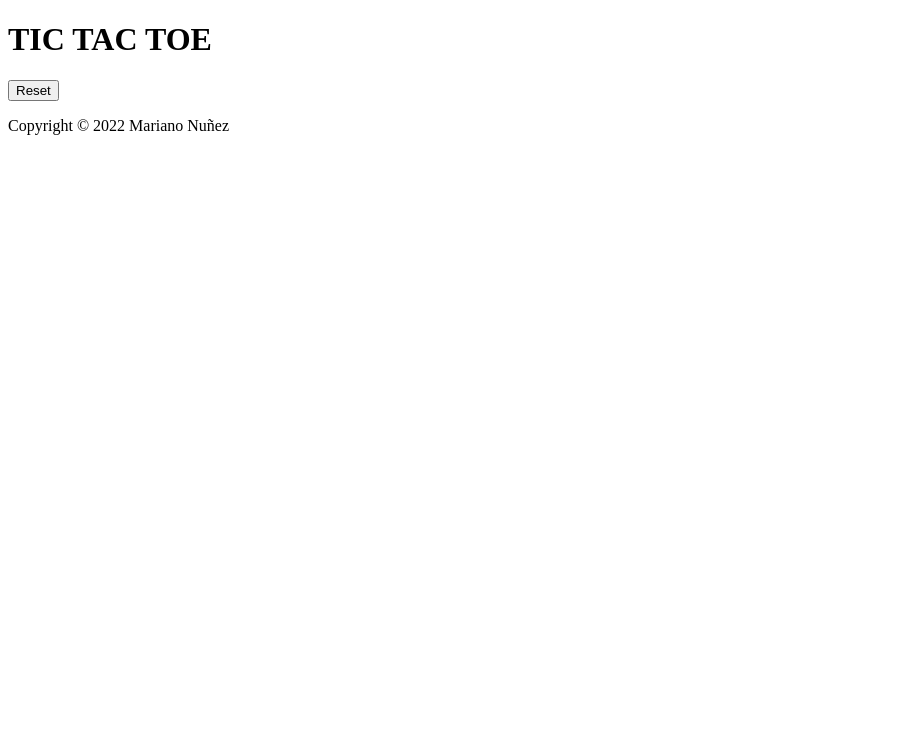
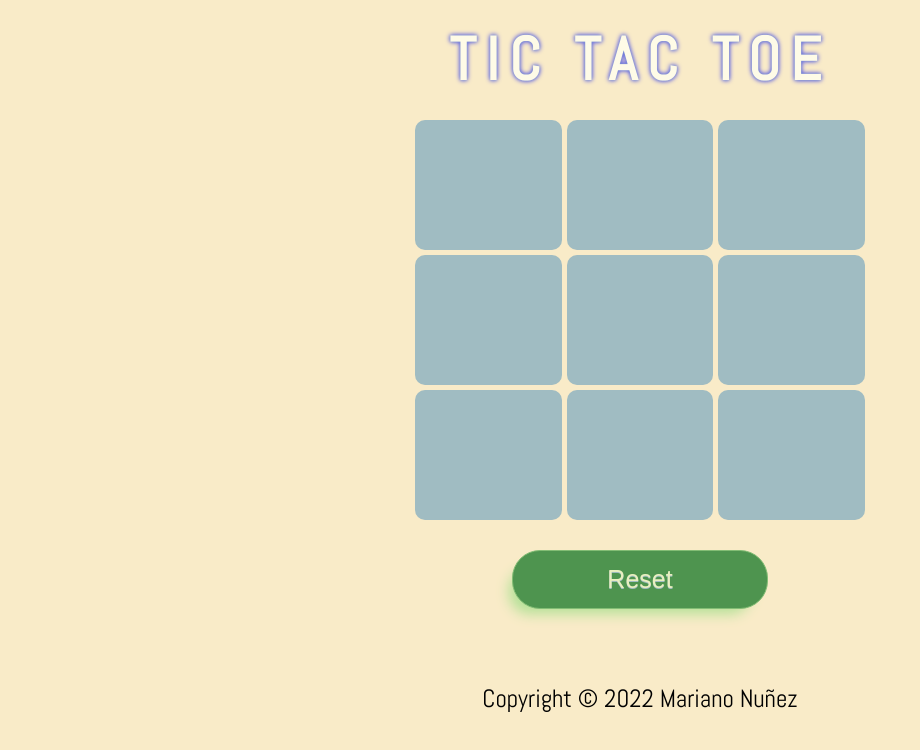
Before and after one commit to marianonu14/TIC-TAC-TOE, a plain HTML site: page index.html in a window 1280 px wide. Shown: the whole page, without its empty margins (0-920 px from the left). Drawn offline with Linux system fonts and the light colour scheme.

Commit message:
HTML and CSS Finished

```diff
--- a/index.html
+++ b/index.html
@@ -5,6 +5,9 @@
     <meta http-equiv="X-UA-Compatible" content="IE=edge">
     <meta name="viewport" content="width=device-width, initial-scale=1.0">
     <link rel="stylesheet" href="style.css">
+    <link rel="preconnect" href="https://fonts.googleapis.com">
+    <link rel="preconnect" href="https://fonts.gstatic.com" crossorigin>
+    <link href="https://fonts.googleapis.com/css2?family=Abel&display=swap" rel="stylesheet">
     <title>TIC-TAC-TOE</title>
 </head>
 <body>
@@ -13,6 +16,9 @@
     </header>
     <main class="main-container">
         <div class="board">
+            <div class="field"></div>
+            <div class="field"></div>
+            <div class="field"></div>
             <div class="field"></div>
             <div class="field"></div>
             <div class="field"></div>
--- a/style.css
+++ b/style.css
@@ -0,0 +1,91 @@
+:root{
+    --fuente-principal: 'Abel', sans-serif;
+    --color-primario: #F9EBC8;
+    --color-secundario: #FEFBE7;
+    --color-terciario: #DAE5D0;
+    --color-cuaternario: #A0BCC2;
+}
+
+html {
+    font-size: 62.5%; /* 1 rem = 10 px */
+    box-sizing: border-box;
+  }
+  *, *:before, *:after {
+    box-sizing: inherit;
+  }
+
+body {
+    margin: 0;
+    padding: 0;
+    font-family: var(--fuente-principal);
+    font-size: 1.6rem;
+    line-height: 2;
+    background-color: var(--color-primario);
+}
+
+.header {
+    display: flex;
+    justify-content: center;
+    align-items: center;
+}
+
+.header h1 {
+    margin: 0;
+    padding: 0rem;
+    color: var(--color-secundario);
+    font-size: 6rem;
+    letter-spacing: 1rem;
+    text-shadow: 0 0 3px var(--color-cuaternario), 0 0 5px #0000FF;
+}
+
+.board {
+    height: 40rem;
+    width: 45rem;
+    margin: auto;
+    display: grid;
+    grid-template-columns: repeat(3, 1fr);
+    gap: .5rem;
+}
+
+.field {
+    border-radius: 1rem;
+    background-color: var(--color-cuaternario);
+}
+
+.btn-container{
+    display: flex;
+    justify-content: center;
+    align-items: center;
+    padding: 3rem;
+}
+
+.btn-reset {
+	box-shadow: -10px 12px 13px -7px #B4E197;
+	background-color:#4E944F;
+	border-radius:28px;
+	border:1px solid #83BD75;
+	display:inline-block;
+	cursor:pointer;
+	color: #E9EFC0;
+	font-family:Arial;
+	font-size:25px;
+	padding:14px 94px;
+	text-decoration:none;
+	text-shadow:0px 1px 0px var(--color-cuaternario);
+}
+.btn-reset:hover {
+	background-color:#95db66;
+}
+.btn-reset:active {
+	position:relative;
+	top:1px;
+}
+
+
+.footer{
+    display: flex;
+    justify-content: center;
+    align-items: center;
+    padding: 1rem;
+    font-size: 2.5rem;
+}
```
